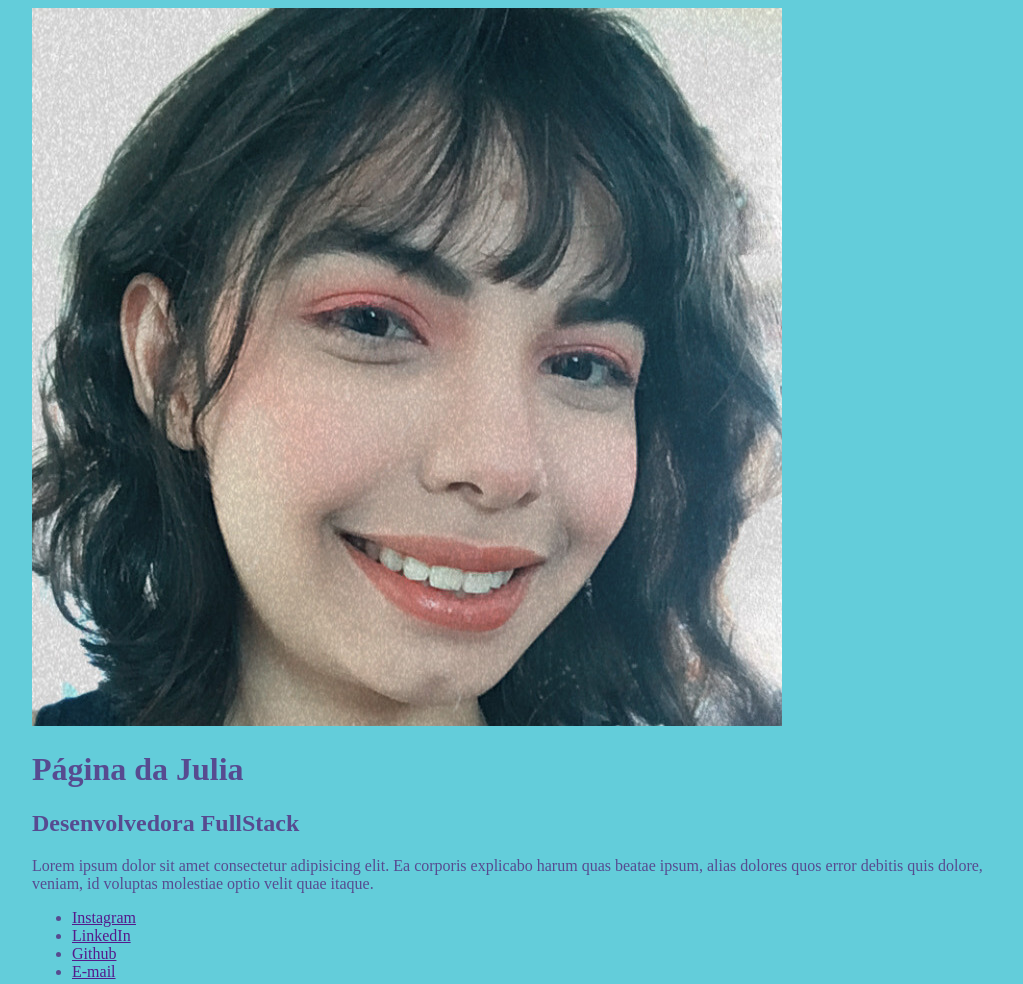
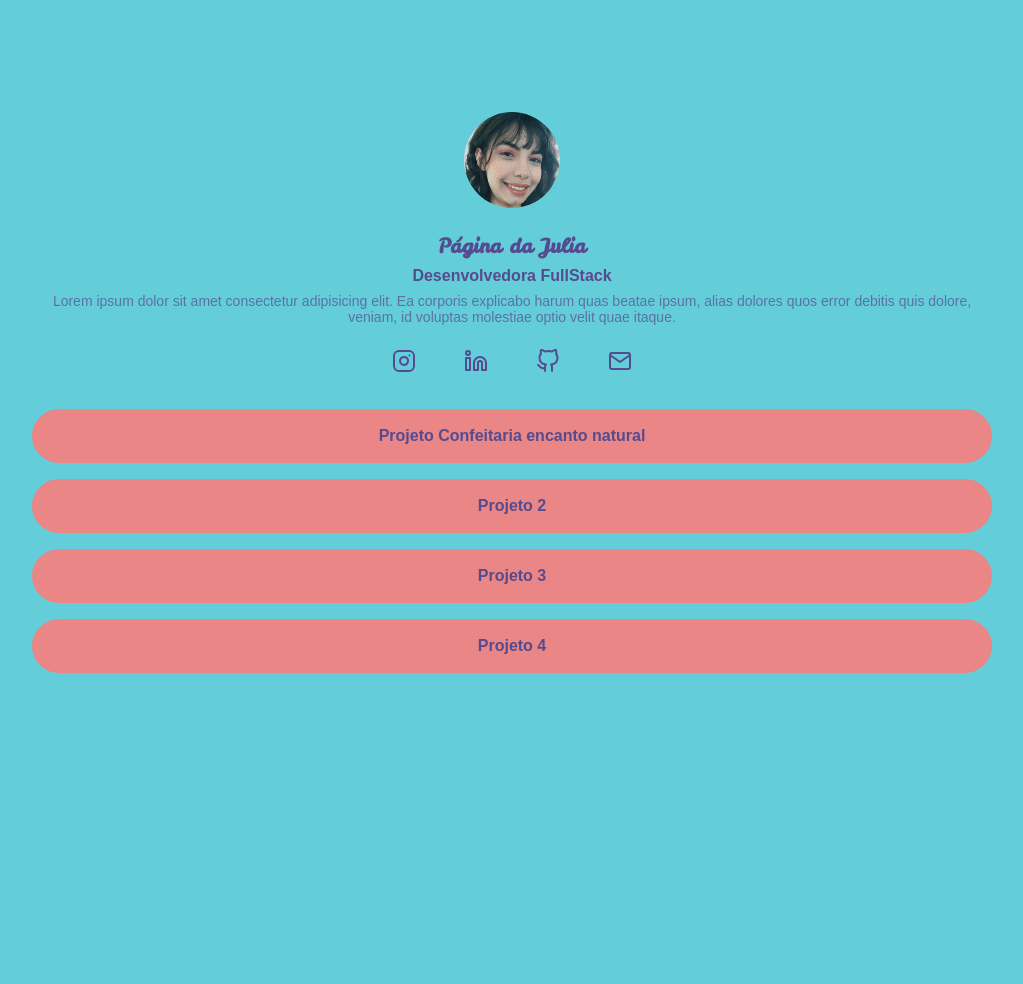
Before and after one commit to Liavik/Less, a website: page Linktree/index.html in a window 1280 px wide. Shown: the whole page, without its empty margins (128-1151 px from the left). After the commit the page ends 800 px from the top, so only its background shows below. Drawn offline with Linux system fonts and the light colour scheme; a web font is replaced by a local one.

Commit message:
finalização do projeto

```diff
--- a/Linktree/index.html
+++ b/Linktree/index.html
@@ -5,30 +5,67 @@
     <meta name="viewport" content="width=device-width, initial-scale=1.0">
     <title>Pagina da Julia</title>
     <link rel="stylesheet" href="build/styles/main.css">
+    <link rel="preconnect" href="https://fonts.googleapis.com">
+    <link rel="preconnect" href="https://fonts.gstatic.com" crossorigin>
+    <link href="https://fonts.googleapis.com/css2?family=Leckerli+One&family=Parkinsans:wght@300..800&display=swap" rel="stylesheet">
 </head>
 <body>
     <div class="container">
     <header>
-        <img src="source/images/perfil.jpg" />
-        <h1>Página da Julia</h1>
-        <h2>Desenvolvedora FullStack</h2>
-        <p>
-            Lorem ipsum dolor sit amet consectetur adipisicing elit. Ea corporis explicabo harum quas beatae ipsum, alias dolores quos error debitis quis dolore, veniam, id voluptas molestiae optio velit quae itaque.
-        </p>
+        <img class="profile-avatar" src="source/images/perfil.jpg" />
+        <div class="profile-bio">
+            <h1 class="profile-bio-name">Página da Julia</h1>
+            <h2 class="profile-bio-subtitle">Desenvolvedora FullStack</h2>
+            <p class="profile-bio-description">
+                Lorem ipsum dolor sit amet consectetur adipisicing elit. Ea corporis explicabo harum quas beatae ipsum, alias dolores quos error debitis quis dolore, veniam, id voluptas molestiae optio velit quae itaque.
+            </p>
+        </div>
     </header>
     <nav>
-        <ul>
+        <ul class="social-links">
             <li>
-                <a href="">Instagram</a>
+                <a href="">
+                    <img src="source/images/instagram.svg" alt="logo do Instagram">
+                </a>
             </li>
             <li>
-                <a href="">LinkedIn</a>
+                <a href="">
+                    <img src="source/images/linkedin.svg" alt="logo do Linkedin">
+                </a>
             </li>
             <li>
-                <a href="">Github</a>
+                <a href="">
+                    <img src="source/images/github.svg" alt="logo do Github">
+                </a>
             </li>
             <li>
-                <a href="">E-mail</a>
+                <a href="">
+                    <img src="source/images/mail.svg" alt="logo do Email">
+                </a>
+            </li>
+        </ul>
+    </nav>
+    <nav>
+        <ul class="Projects-list">
+            <li class="Projects-list-item">
+                <a href="#">
+                    Projeto Confeitaria encanto natural
+                </a>
+            </li>
+            <li class="Projects-list-item">
+                <a href="#">
+                    Projeto 2
+                </a>
+            </li>
+            <li class="Projects-list-item">
+                <a href="#">
+                    Projeto 3
+                </a>
+            </li>
+            <li class="Projects-list-item">
+                <a href="#">
+                    Projeto 4
+                </a>
             </li>
         </ul>
     </nav>
--- a/Linktree/source/styles/main.less
+++ b/Linktree/source/styles/main.less
@@ -1,16 +1,36 @@
-@import "variaveis.less";
+@import "mapas.less";
+
 @breakpointMobile: ~"(max-width: 767px)";
 @breakpointTablet: ~"(min-width: 768px) and (max-width: 1023px)";
 
+.marginBottom8 {
+    margin-bottom: 8px;
+}
+
+* {
+    margin: 0;
+    padding: 0;
+    box-sizing: border-box;
+    font-family: #fonts[fontePrincipal];
+}
+
 body {
-    background-color: @corFundo;
-    color: @corTextos;
+    background-color: #color[backgroundColor];
+    color: #color[textColor];
+}
+
+li {
+    list-style: none;
 }
 
 .container {
     max-width: 960px;
     width: 100%;
     margin: 0 auto;
+    height: 100vh;
+    display: flex;
+    flex-direction: column;
+    justify-content: center;
 
     @media @breakpointTablet {
         max-width: 80%;
@@ -21,3 +41,78 @@ body {
     }
 
 }
+
+header {
+    padding-bottom: 24px;
+
+    .profile-avatar {
+        display: block;
+        margin: 0 auto 24px;
+        height: 96px;
+        width: 96px;
+        border-radius: 50%;
+    }
+}
+
+.profile-bio {
+    text-align: center;
+
+    &-name {
+        font-family: #fonts[FonteDestaque];
+        font-size: 20px;
+        .marginBottom8();
+    }
+
+    &-subtitle {
+        font-size: 16px;
+        .marginBottom8();
+    }
+
+    &-description {
+        font-size: 14px;
+        opacity: .7;
+    }
+}
+
+.social-links{
+    display: flex;
+    justify-content: space-between;
+    max-width: 240px;
+    width: 100%;
+    margin: 0 auto;
+
+    li{
+        img {
+            transition: all ease .3s;
+
+            &:hover{
+                transform: scale(1.3);
+            }
+        }
+    }
+}
+
+.Projects-list {
+    margin-top: 32px;
+
+    &-item {
+        a {
+            text-decoration: none;
+            background-color: #color[buttonColor];
+            display: block;
+            padding: 16px 20px;
+            margin-bottom: 16px;
+            text-align: center;
+            color: #color[textColor];
+            font-weight: bold;
+            border-radius: 30px;
+            border: 2px solid #color[buttonColor];
+            transition: all ease .5s;
+
+            &:hover {
+                color: #color[buttonColor];
+                background-color: transparent;
+            }
+        }
+    }
+}
--- /dev/null
+++ b/Linktree/source/styles/mapas.less
@@ -0,0 +1,10 @@
+#color() {
+    backgroundColor: #63cdda;
+    buttonColor: #ea8685;
+    textColor: #574b90;
+}
+
+#fonts() {
+    fontePrincipal: "Parkinsans", sans-serif;
+    FonteDestaque: "Leckerli One", serif;
+}
--- a/Linktree/source/styles/variaveis.less
+++ /dev/null
@@ -1,3 +0,0 @@
-@corFundo: #63cdda;
-@corBotoes: #ea8685;
-@corTextos: #574b90;
```
Also changed, not shown: Linktree/build/styles/main.css, Linktree/source/images/github.svg (added), Linktree/source/images/instagram.svg (added), Linktree/source/images/linkedin.svg (added), Linktree/source/images/mail.svg (added).
